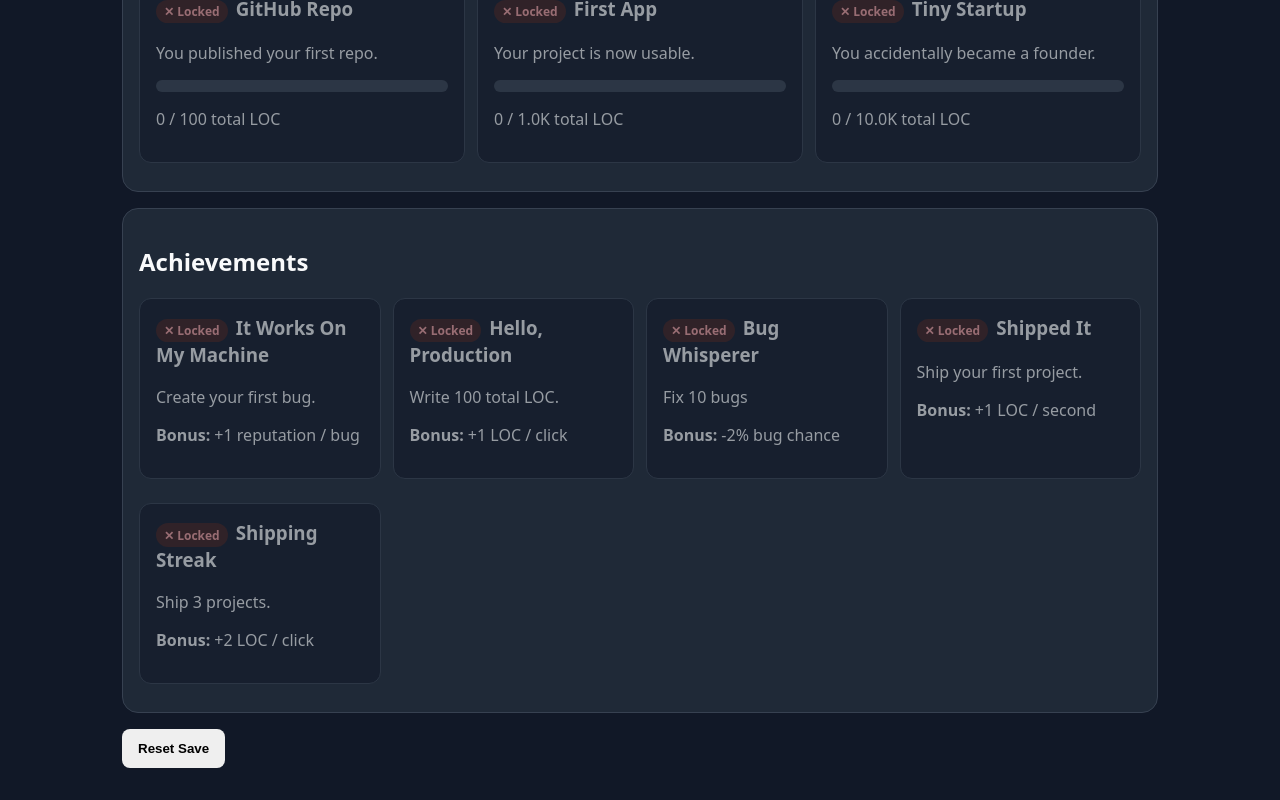
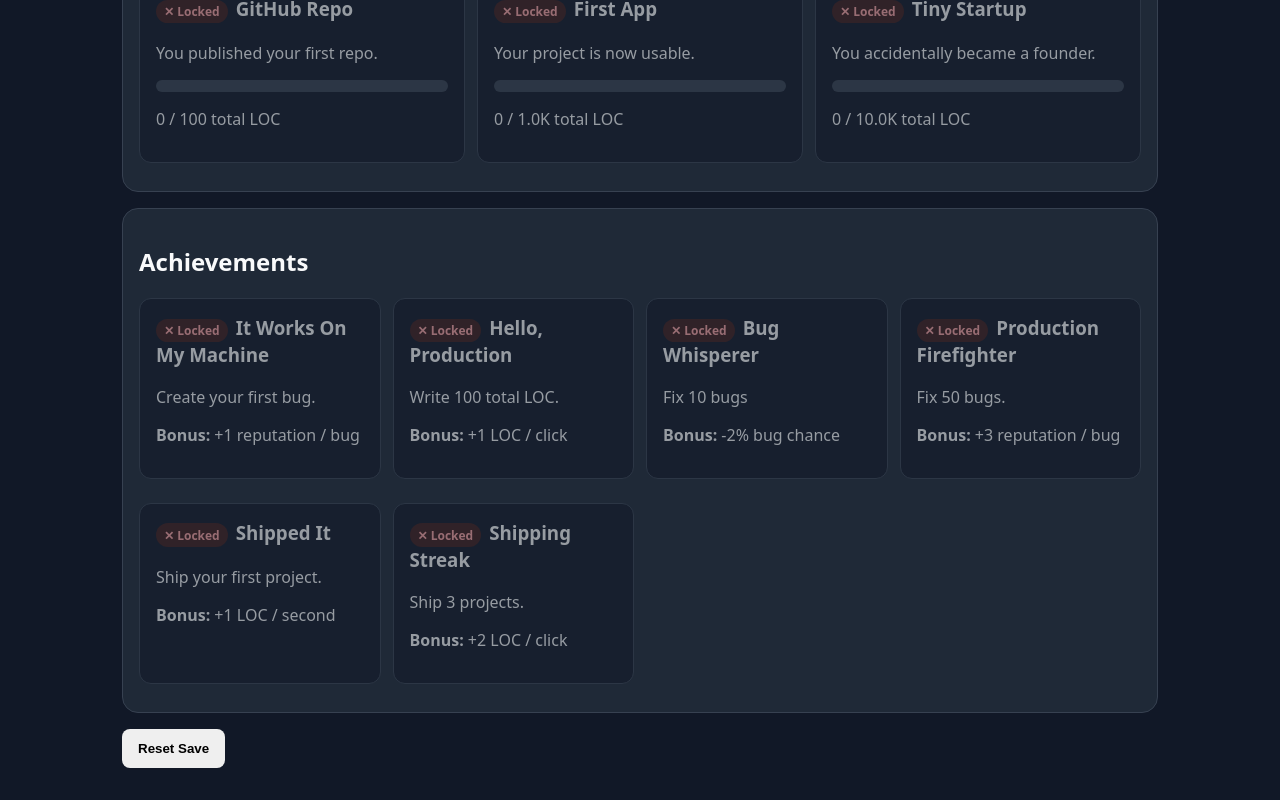
Before and after one commit to BlazingHotCode/commit-clicker, a React (Vite) app: page / in a window 1280 px wide. Shown: the part 2121-2921 px from the top of the page. Built offline with nearby package versions, Linux system fonts and the light colour scheme.

Commit message:
add advanced bug fixing achievement

```diff
--- a/src/game/data/achievements.ts
+++ b/src/game/data/achievements.ts
@@ -48,6 +48,16 @@ export const achievements: Achievement[] = [
     },
   },
   {
+    id: "fiftyBugsFixed",
+    name: "Production Firefighter",
+    description: "Fix 50 bugs.",
+    bonusLabel: "+3 reputation / bug",
+    isUnlocked: (state) => state.totalBugsFixed >= 50,
+    modifiers: {
+      reputationPerBug: 3,
+    },
+  },
+  {
     id: "firstProject",
     name: "Shipped It",
     description: "Ship your first project.",
```
